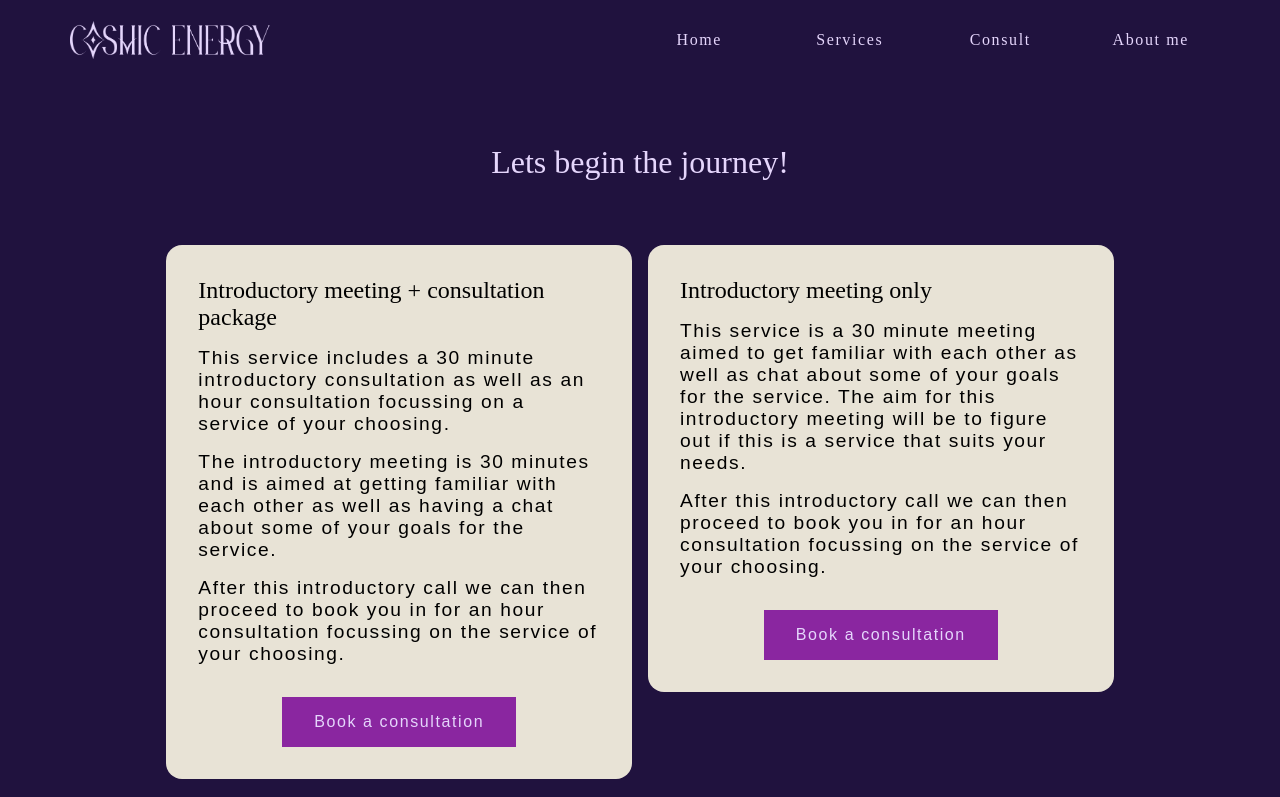
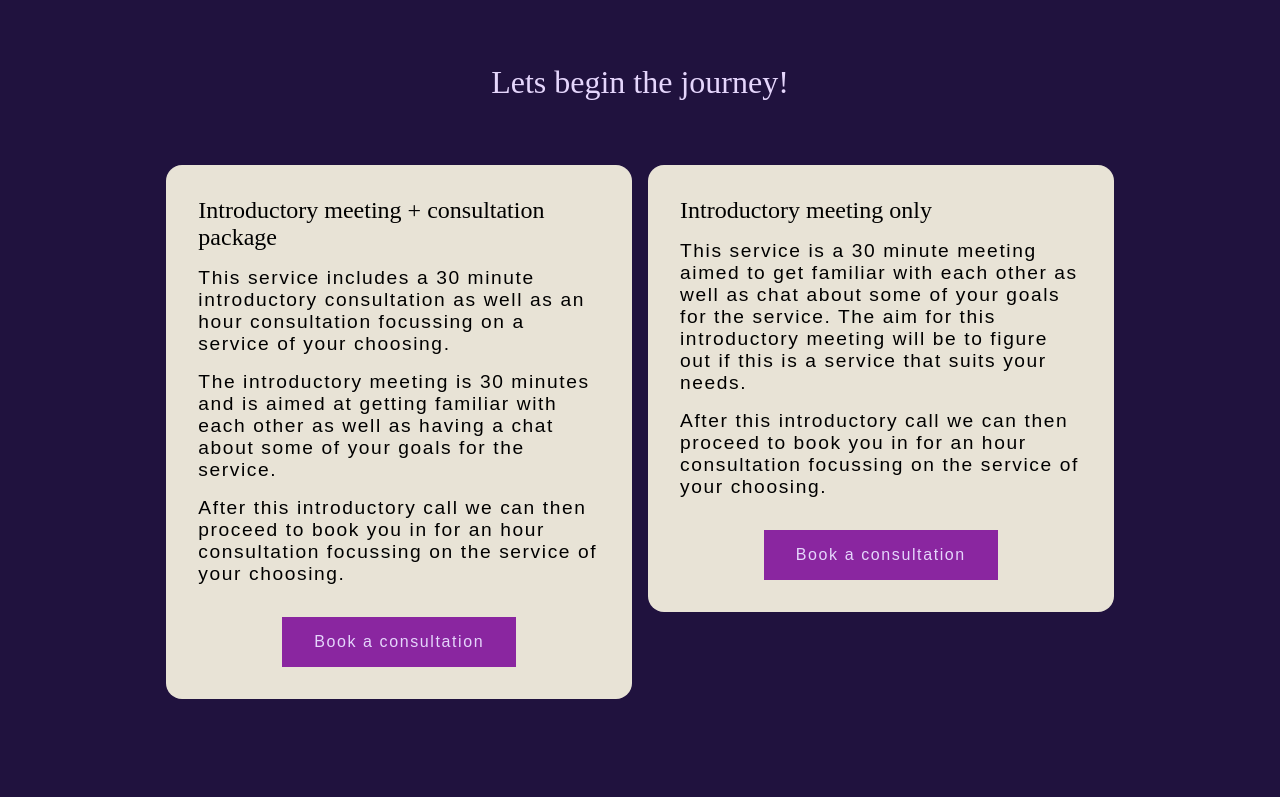
Before and after one commit to deshandeshandeshan/cosmicenergywithaimee, a React (Create React App) app: page /consult in a window 1280 px wide. Shown: the top 797 px of the page. Built offline with nearby package versions, Linux system fonts and the light colour scheme; a web font is replaced by a local one.

Commit message:
Implimented usestate and useeffect in header component to achieve hiding the nav on scroll

```diff
--- a/src/components/Header.css
+++ b/src/components/Header.css
@@ -1,7 +1,3 @@
-header {
-    background-color: #20123E;
-}
-
 li {
     list-style: none;
 }
@@ -9,6 +5,19 @@ li {
 a {
     color: #E5D6FC;
     text-decoration: none;
+}
+
+.navBar {
+    top: 0px;
+    position: fixed;
+    transition-duration: .5s;
+    margin-left: 25%;
+}
+
+.nav--hidden {
+    position: fixed;
+    top: -80px;
+    transition: .5s;
 }
 
 .navLink {
@@ -69,6 +78,7 @@ a {
         align-items: center;
         padding: 0 5rem;
         grid-template-columns: repeat(2, 1fr);
+        margin-left: 0;
     }
 }
 
--- a/src/components/Header.js
+++ b/src/components/Header.js
@@ -1,12 +1,35 @@
 import { Link } from "react-router-dom";
 import Logo from "../images/Logo.png";
 import "./Header.css";
+import React, { useState, useEffect } from "react";
 
 const Header = () => {
+  const [showNav, setShowNav] = useState(false);
+  const [lastScrollY, setLastScrollY] = useState(0);
+
+  const controlNavBar = () => {
+    if (window.scrollY < lastScrollY) {
+      setShowNav(false);
+    } else {
+      setShowNav(true);
+    }
+
+    setLastScrollY(window.scrollY);
+
+    console.log(showNav);
+  };
+
+  useEffect(() => {
+    window.addEventListener("scroll", controlNavBar);
+    return () => {
+      window.removeEventListener("scroll", controlNavBar);
+    };
+  });
+
   return (
     <div>
       <header>
-        <nav className="navBar">
+        <nav className={`navBar ${showNav && "nav--hidden"}`}>
           <Link to="/" className="navLink">
             <img
               src={Logo}
--- a/src/components/Home.css
+++ b/src/components/Home.css
@@ -23,14 +23,14 @@
 } */
 
 .homepageHeaderGradient {
-    height: 50rem;
-    width: 100%;
+    width: 100vw;
+    height: 100vh;
     background-position: center center;
     background-image: url("HomepageSvgGradient.svg");
     display: grid;
     grid-template-columns: repeat(4, 1fr);
     grid-template-rows: repeat(4, 1fr);
-    padding: 0 2rem;
+    padding: 20rem 2rem 0;
     gap: 0 1rem;
 
 }
```
